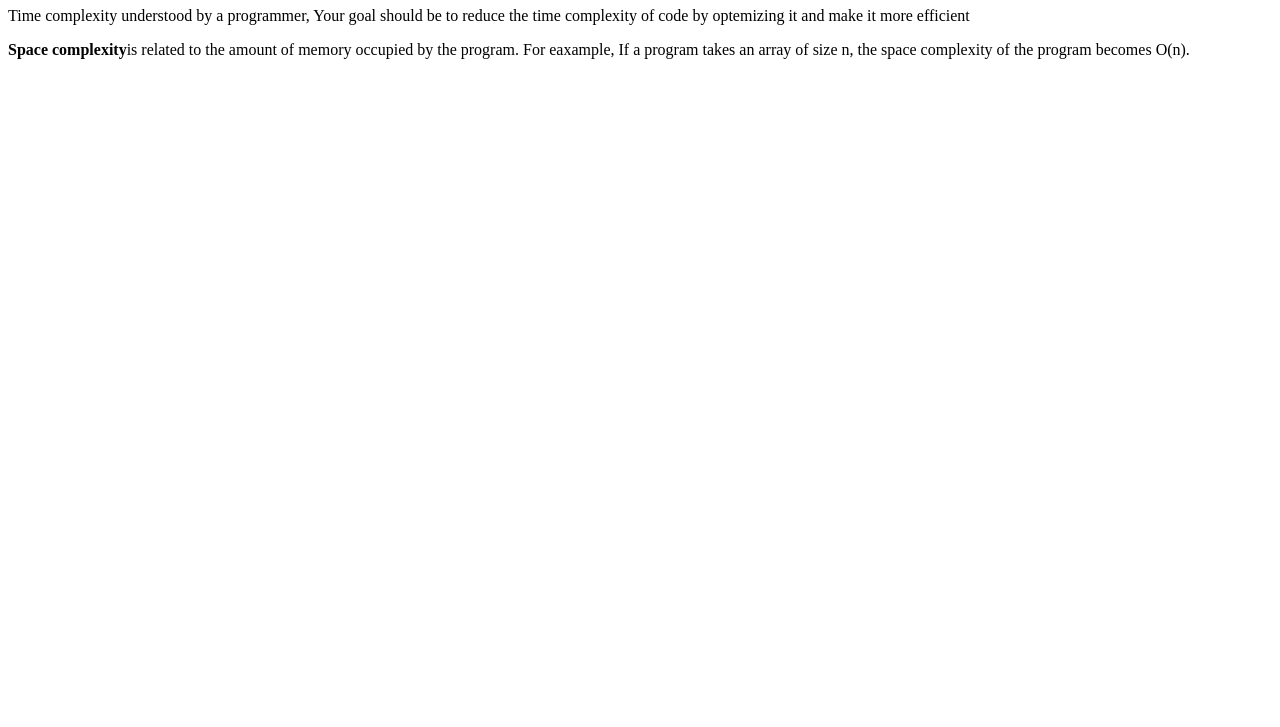
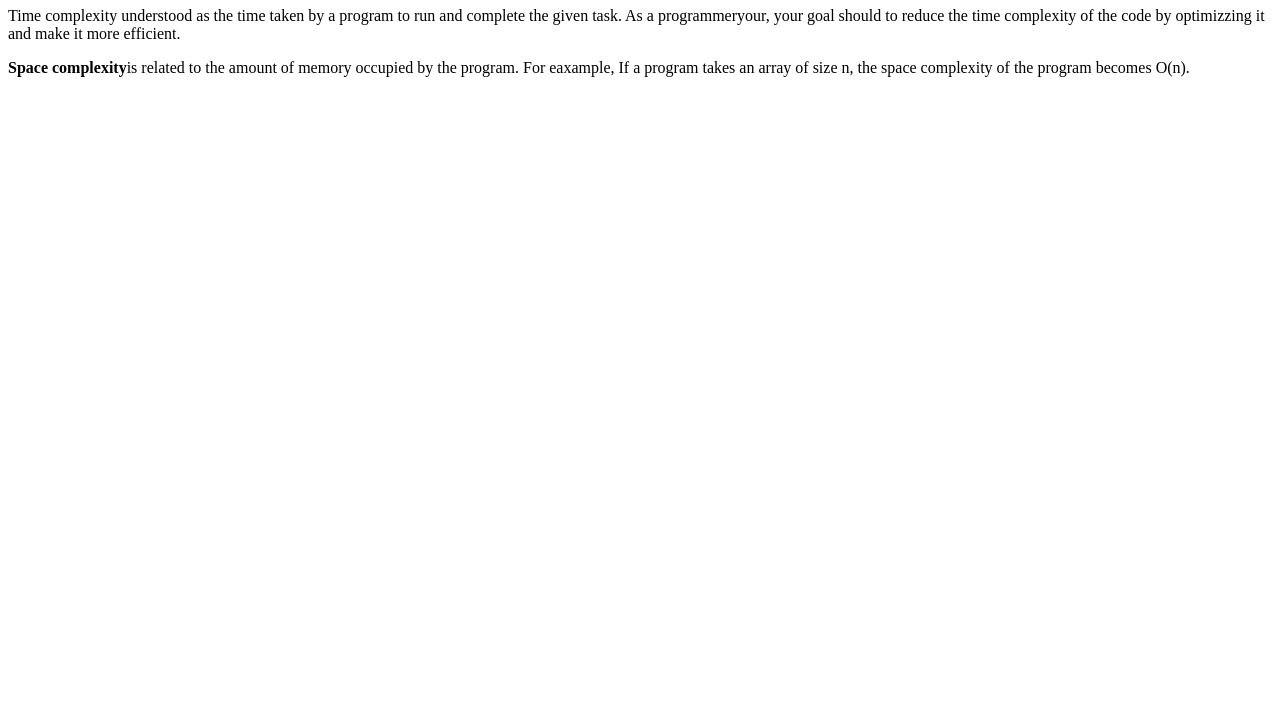
Before and after one commit to acciojob/time-and-space-complexity-PyhtonDeveloperNishu, a website: page main.html in a window 1280 px wide. Shown: the part 73-800 px from the top of the page. Drawn offline with Linux system fonts and the light colour scheme.

Commit message:
created a submission

```diff
--- a/main.html
+++ b/main.html
@@ -9,8 +9,10 @@
 <body>
 	<!-- the entire body must be written by the student -->
 	<h1>Time and Space Complexity</h1>
-	<p>Time complexity understood by a programmer,
-		Your goal should be to reduce the time complexity of code by optemizing it  and make it more efficient</p>
+	<p>Time complexity understood as the time taken by a program
+		to run and complete the given task.
+	    As a programmeryour, your goal should to reduce the time complexity of the code by optimizzing it and make it more efficient.
+	</p>
 	<p><b>Space complexity</b>is related to the amount of memory occupied by the program. For eaxample,
 		If a program takes an array of size n, the space complexity of the program becomes O(n).
 	</p>
```
